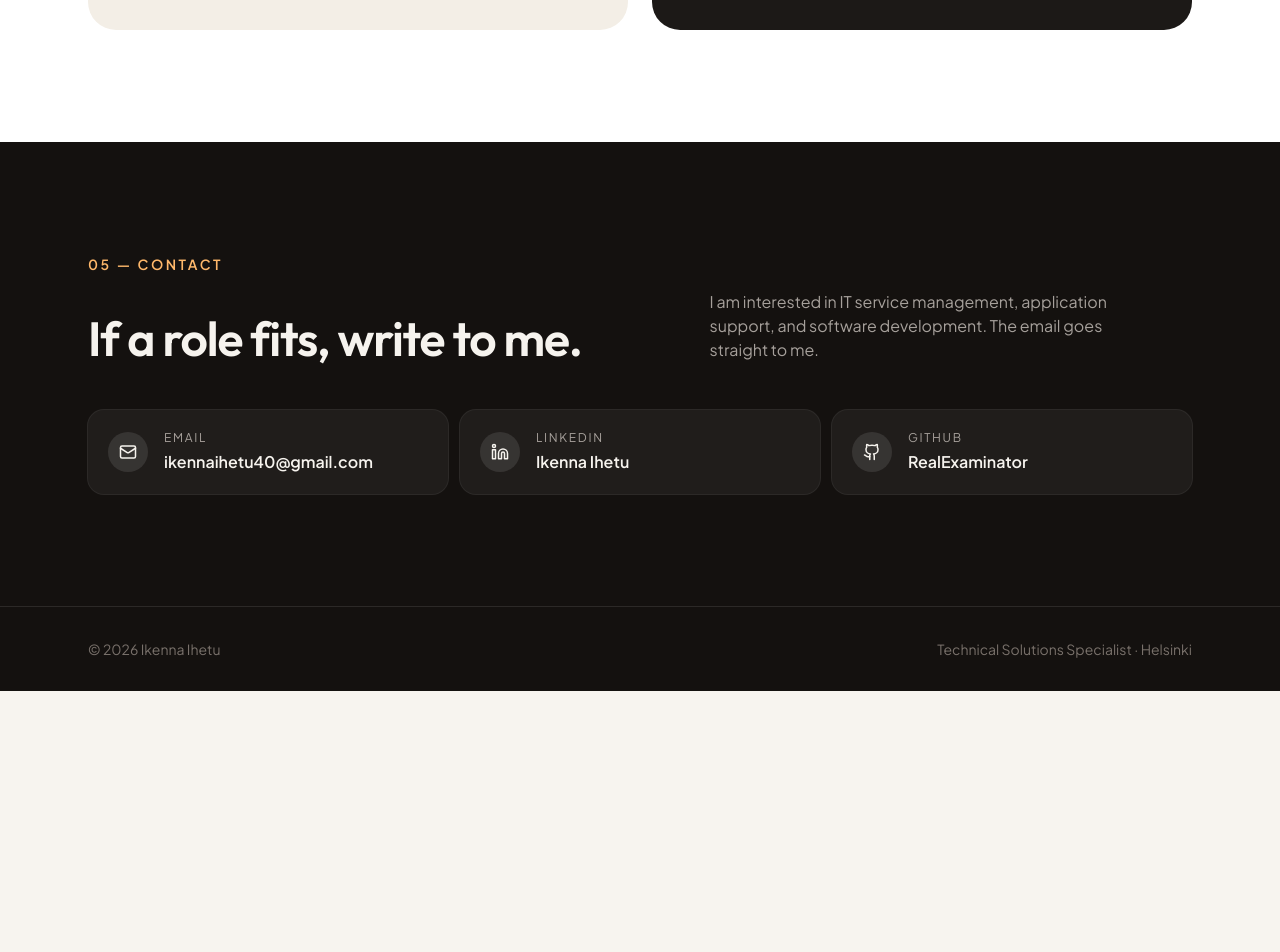
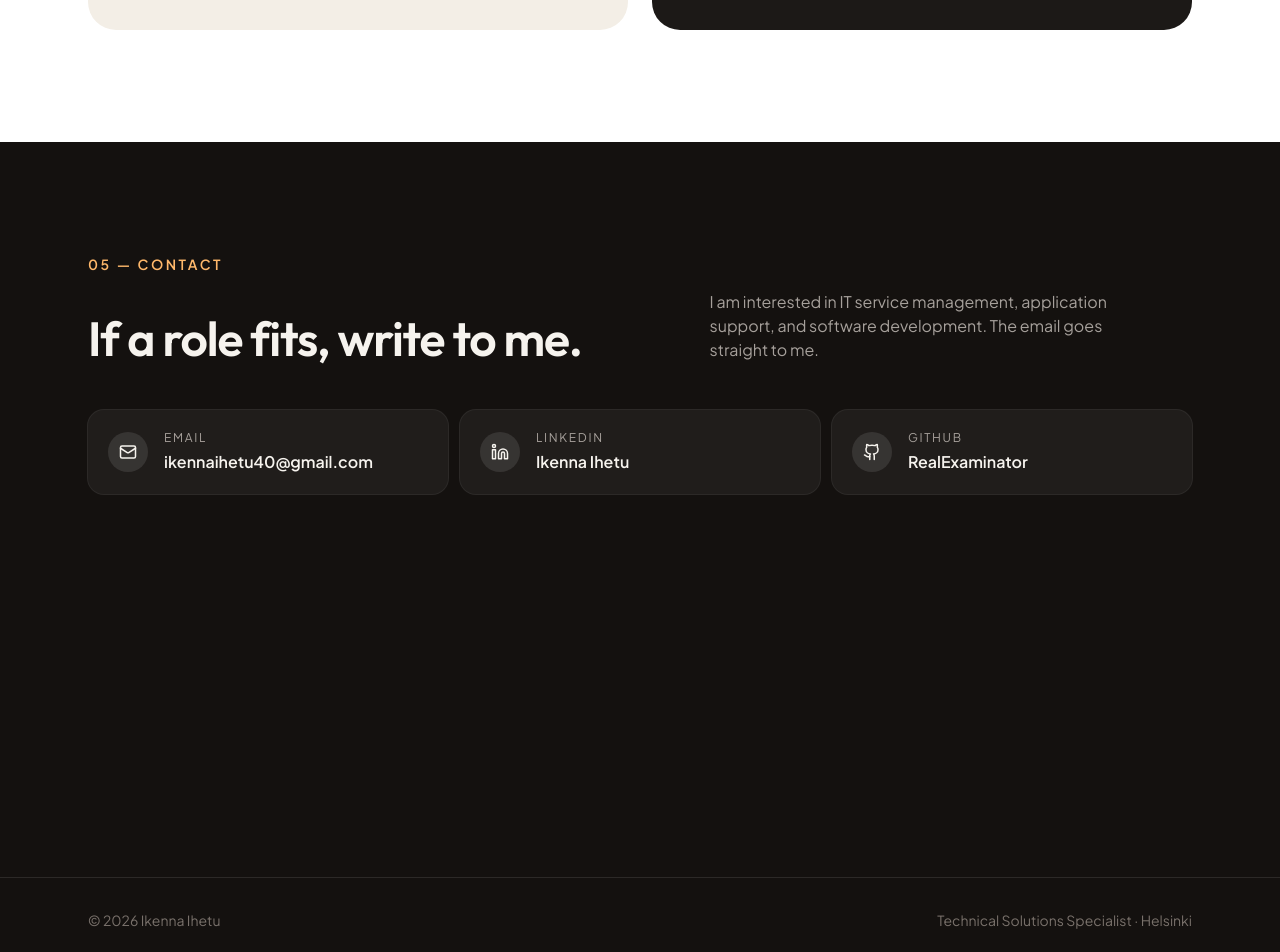
Before and after one commit to RealExaminator/Portfolio, a React (Vite) app: page / in a window 1280 px wide. Shown: the part 4744-5696 px from the top of the page. Before the commit the page ends 5435 px from the top, so only its background shows below. Built offline with nearby package versions, Linux system fonts and the light colour scheme.

Commit message:
Seat navbar links flush under the bar.

```diff
--- a/src/index.css
+++ b/src/index.css
@@ -6,7 +6,15 @@
   }
 
   section[id] {
-    scroll-margin-top: 5rem;
+    scroll-margin-top: calc(4rem + 1px);
+  }
+
+  #top {
+    scroll-margin-top: 0;
+  }
+
+  #contact {
+    min-height: calc(100dvh - 4rem - 1px);
   }
 
   body {
```
